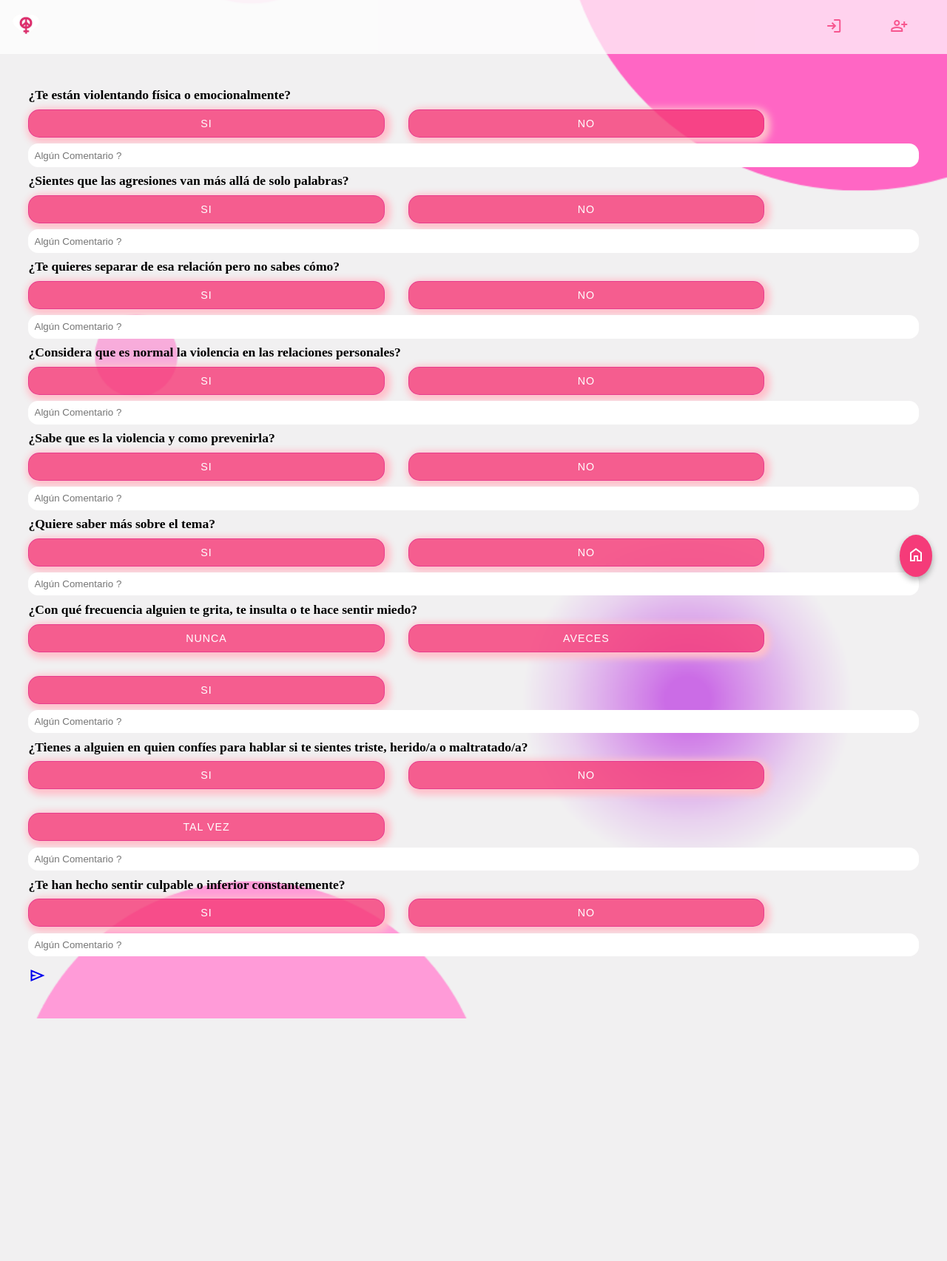
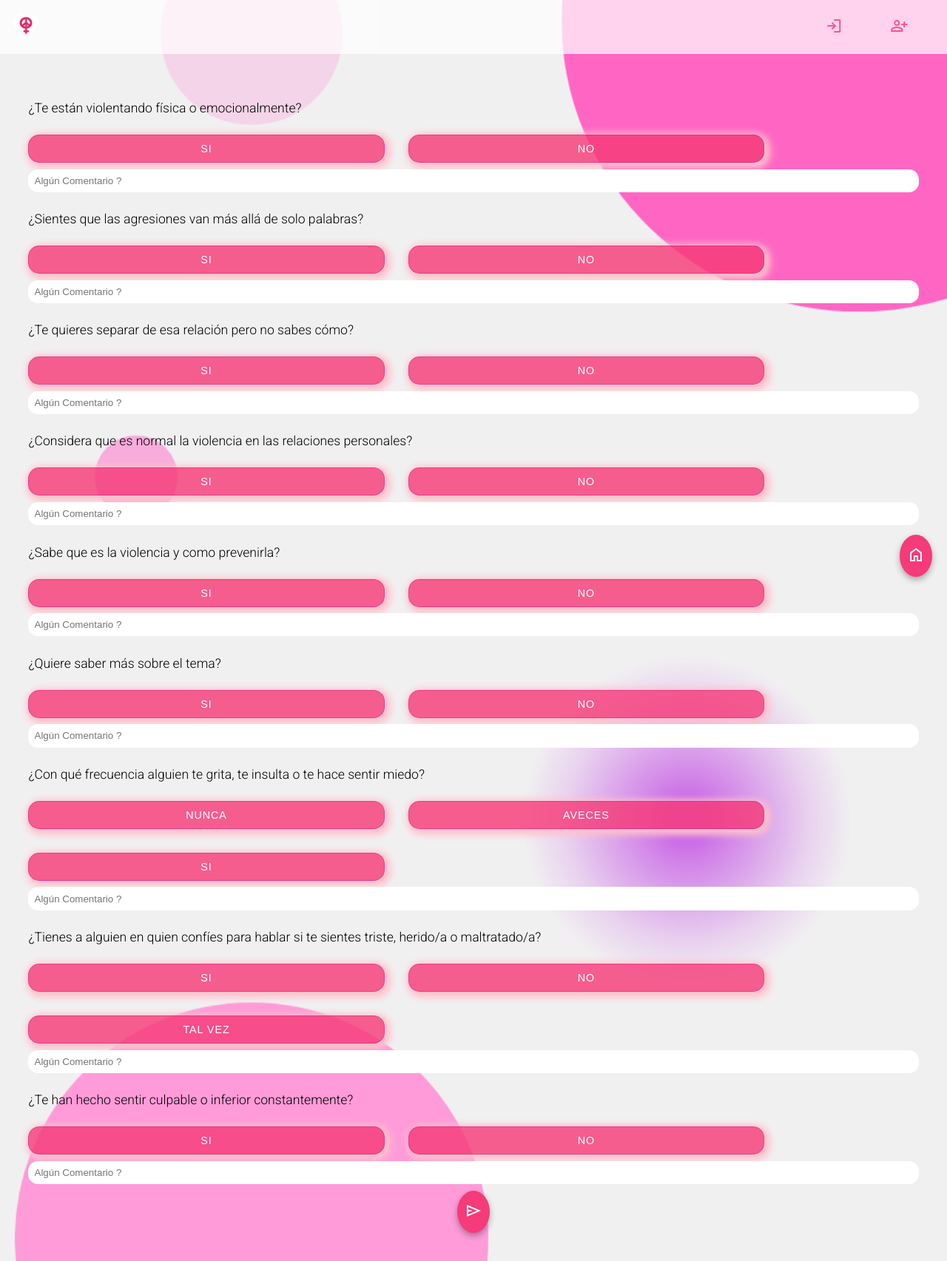
Before and after one commit to OmarCasH/jakana-app, a Flask app: page /encuesta in a window 1280 px wide. Shown: the whole page at 74% size. Before the commit the page ends 1377 px from the top, so only its background shows below. Run offline with Flask 3, Linux system fonts and the light colour scheme; some web fonts are replaced.

Commit message:
Actualización formulario de encuesta

```diff
--- a/static/css/encuesta.css
+++ b/static/css/encuesta.css
@@ -32,6 +32,9 @@ main form {
 
 main form label {
   font-size: 1.1rem;
+  font-family: var(--font__label);
+  font-weight: 300;
+  padding: 1em 0;
 }
 
 main form input {
@@ -56,3 +59,15 @@ main form input {
   color: white;
   font-size: 0.8rem;
 }
+
+.btn__enviar--link {
+  bottom: 0px;
+  left: 0px;
+  background-color: #f53b79;
+  color: white;
+  padding: 10px;
+  text-decoration: none;
+  box-shadow: 0 4px 8px rgba(0, 0, 0, 0.315);
+  border-radius:100%;
+  margin: auto;
+}
```
